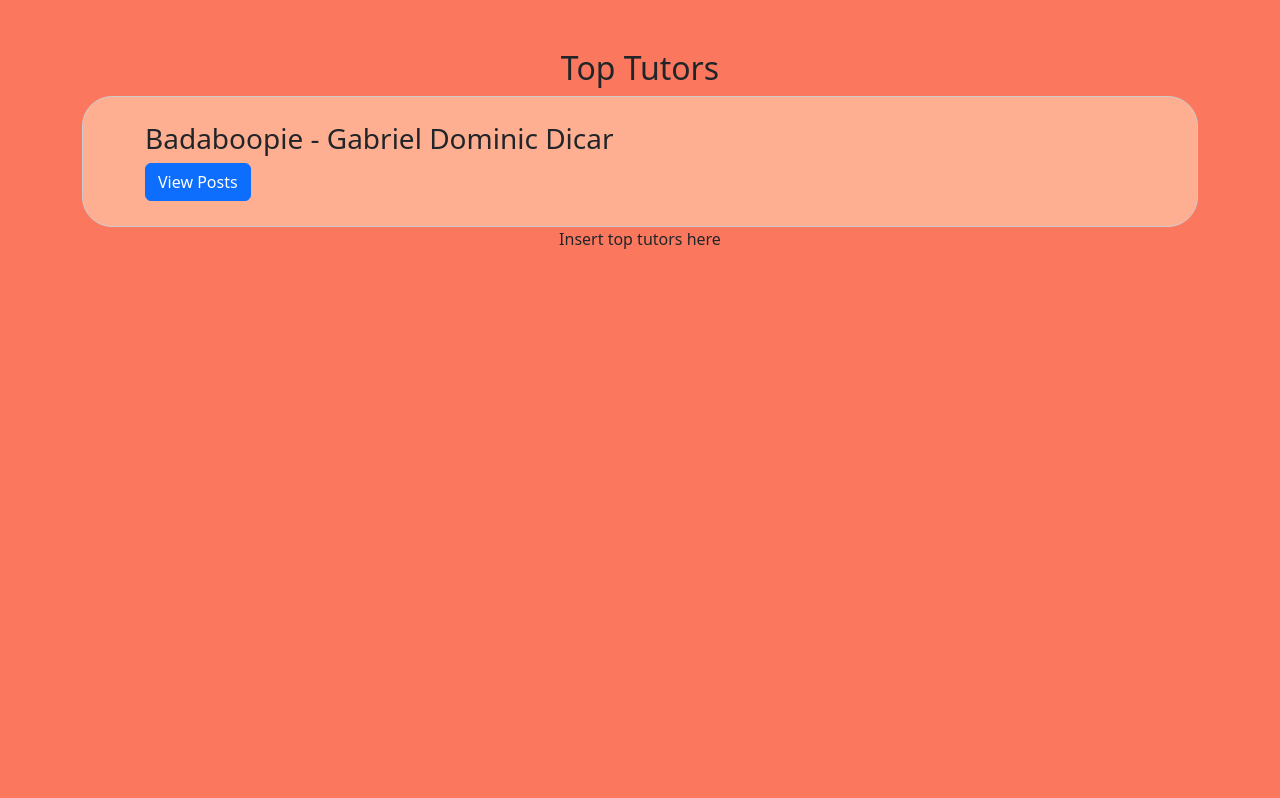
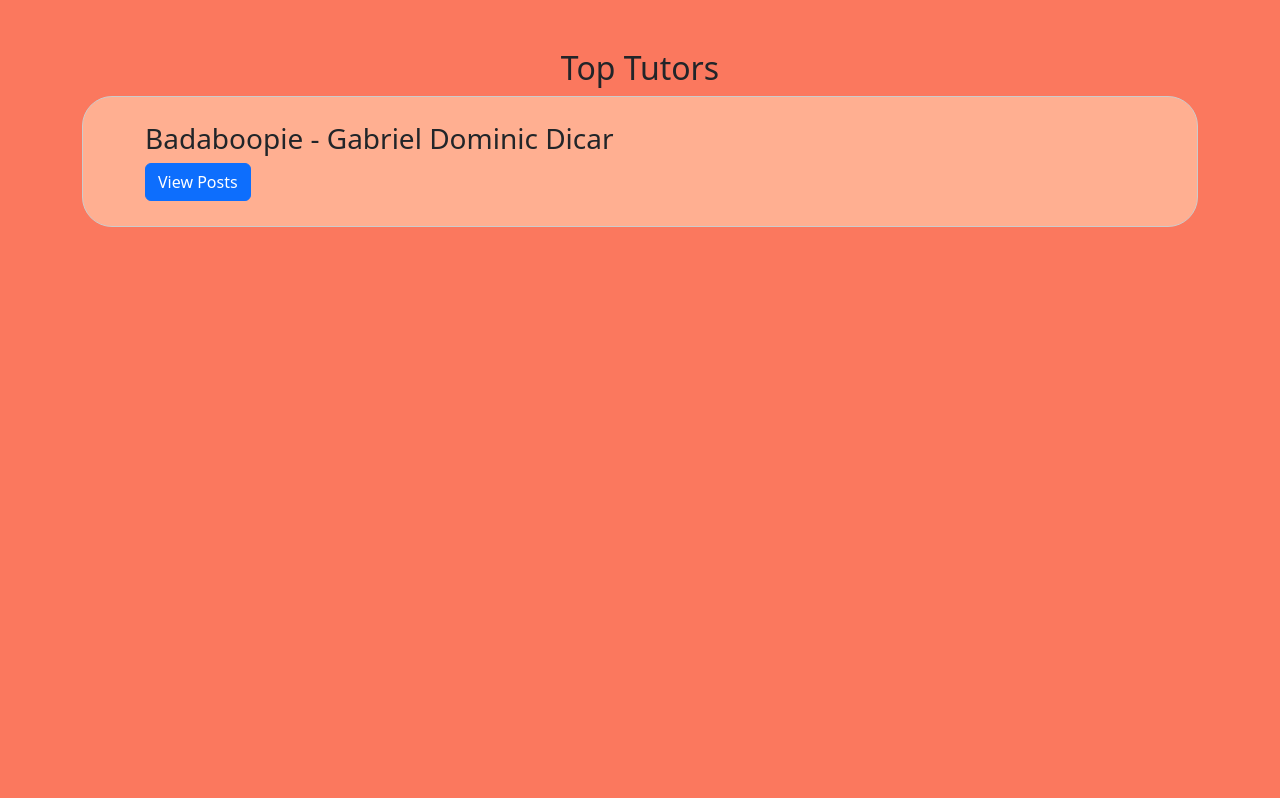
Before and after one commit to RedRogue10/shareBestie, a PHP site: page /home.php in a window 1280 px wide. Shown: the part 1797-2595 px from the top of the page. Run offline with PHP 8.4, Linux system fonts and the light colour scheme.

Commit message:
Update home.php

```diff
--- a/home.php
+++ b/home.php
@@ -115,7 +115,6 @@
                 <p></p>
                 <a href="tutorProfile.php?id=2" class="btn btn-primary">View Posts</a>
         </div>
-        <p>Insert top tutors here</p>
     </section>
 
     <!-- Footer Section -->
```
